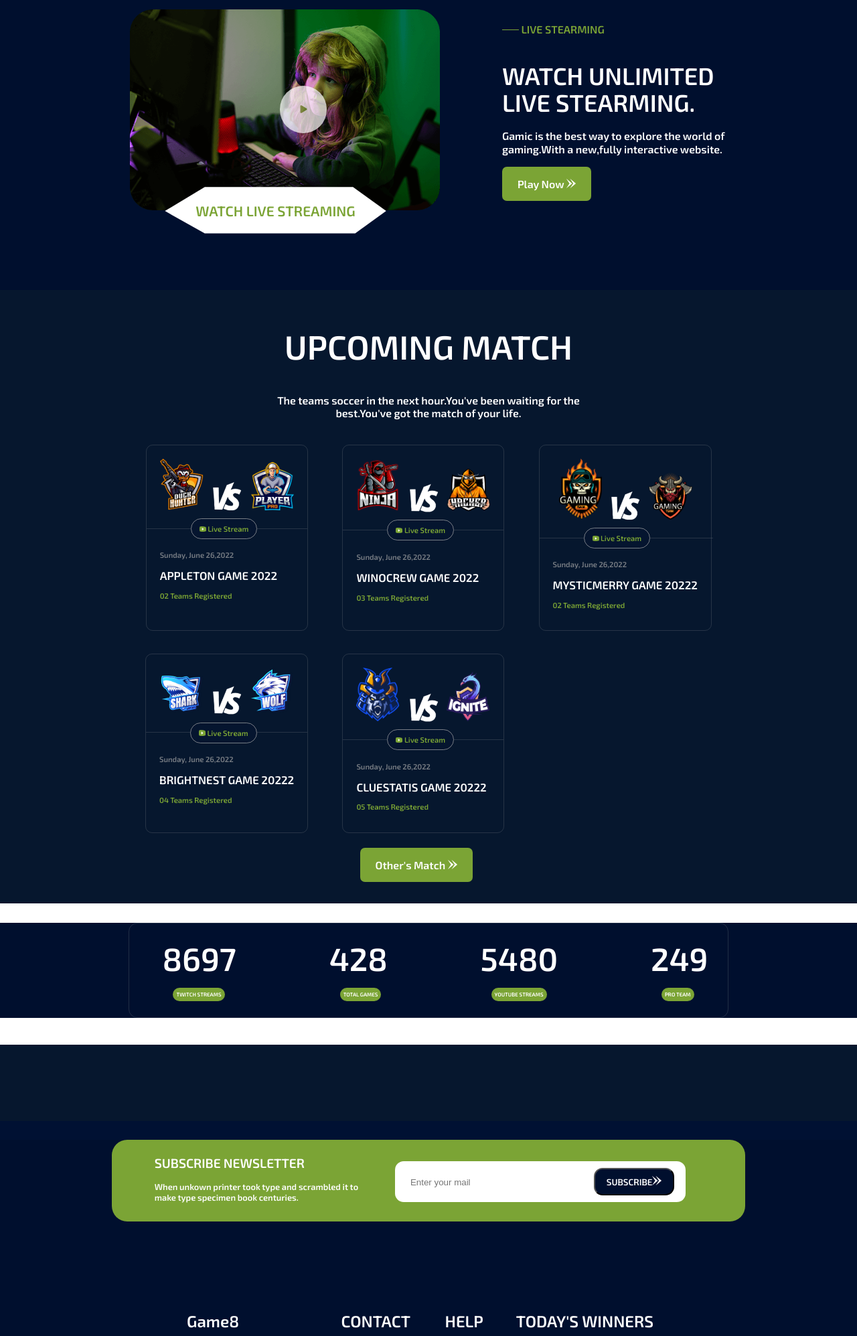
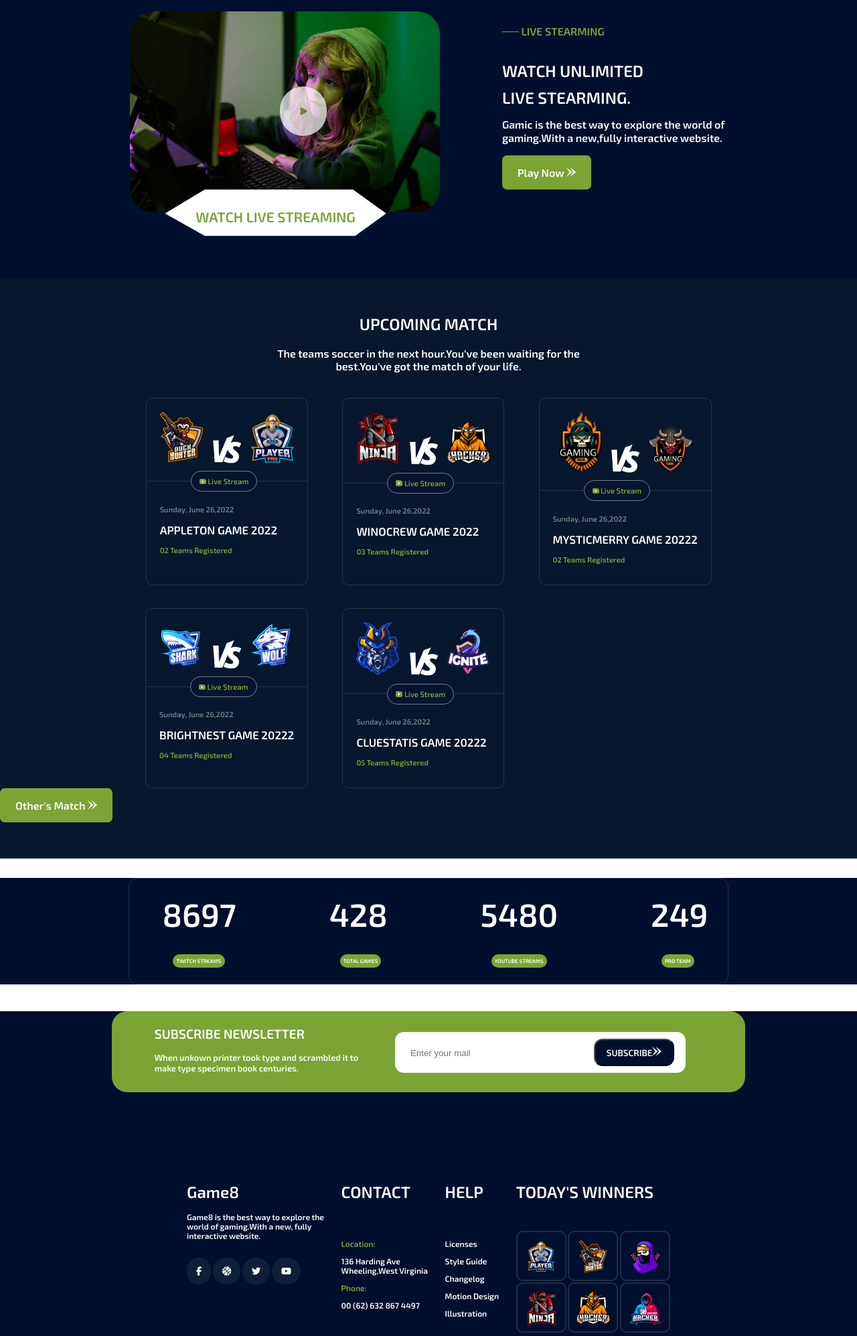
Before and after one commit to 007masterfate/task1, a plain HTML site: page index.html in a window 1280 px wide. Shown: the part 613-2608 px from the top of the page at 67% size. Drawn offline with Linux system fonts and the light colour scheme.

Commit message:
Update index.html

```diff
--- a/index.html
+++ b/index.html
@@ -1,3 +1,5 @@
+<!DOCTYPE html>
+
 <html lang="en">
 
 <head>
@@ -11,15 +13,18 @@
     <link href="https://fonts.googleapis.com/css2?family=Exo+2:wght@600&display=swap" rel="stylesheet">
     <script src="https://kit.fontawesome.com/8f76a8ccb5.js" crossorigin="anonymous"></script>
     <link rel="icon" href="images/favicon.ico">
+
     <link rel="stylesheet" href="styles.css">
 </head>
 
 <body>
     <!-- Intro Section -->
-    <header id="intro">
+    <header id="intro" >
         <!-- nav bar -->
         <div class="intro-nav intro-navflex ">
             <h1 class="intro-h1">Game8</h1>
+            <div>
+
             <button class="button bg-green"><a href="#">HOME</a></button>
             <button class="button"><a href="#">SHOP</a></button>
             <select name="pages" class="pages">
@@ -30,6 +35,8 @@
             </select>
             <button class="button"><a href="#">BLOG</a></button>
             <button class="button bg-green"><a href="#">CONTACT</a></button>
+            </div>
+
             <div class="inline-blo intro-sub">
                 <button class="button"><i class="fa-solid fa-cart-shopping"></i></button>
                 <button class="button bg-green"><a href="#">JOIN NOW <img class="arrow" src="images/Arrows.png"
@@ -39,7 +46,7 @@
         <!-- intro part -->
         <div class="intro-flex">
             <!-- intro content -->
-            <div style="display: inline-block" class="intro-left">
+            <div class="inline-blo intro-left">
                 <p class="color">ANY WHERE <i class="fa-solid fa-star"></i> ANY TIME </p>
                 <h1 style="font-size: 50px;">GAME WITH<br> LIVESTEARMING</h1>
 
@@ -53,7 +60,7 @@
             </div>
 
             <!-- intro pic -->
-            <div class="intro-right" style="display: inline-block;margin-left: 100px;"><img src="images/warzone.png"
+            <div class="intro-right" ><img src="images/warzone.png"
                     alt=""></div>
         </div>
     </header>
@@ -61,12 +68,11 @@
     <!-- Live streaming section -->
     <section id="live-sec">
         <!-- Left Part image -->
-        <div class="inline-blo" style="    margin-left: -182px;">
+        <div class="inline-blo move">
             <img src="images/livestream.png" alt="Kid Gaming" class="live-img">
             <span><button class="play live"><i class="fa-solid fa-play color"></i> </button></span>
 
-            <button class="watch-button"><a href="#" style="position: relative;
-    bottom: 5px;" class="color">WATCH LIVE STREAMING</a></button>
+            <button class="watch-button"><a href="#" class="color">WATCH LIVE STREAMING</a></button>
         </div>
 
         <!-- Right Part Content -->
@@ -74,7 +80,7 @@
             <hr>
             <p class="color text">
                 LIVE STEARMING</p>
-            <h1 style="font-size: 36px;">WATCH UNLIMITED <br><br> LIVE STEARMING.</h1>
+            <h1 >WATCH UNLIMITED <br><br> LIVE STEARMING.</h1>
             <p>Gamic is the best way to explore the world of <br> gaming.With a new,fully interactive website.</p>
             <button class="play_now bg-green"><a href="#">Play Now <img class="arrow" src="images/Arrows.png"
                         alt=""></a></button>
@@ -84,7 +90,7 @@
     <!-- Upcoming Matches section -->
     <section id="upcoming">
         <div class="upcoming-1">
-            <h1 style="font-size:50px;">UPCOMING MATCH</h1>
+            <h1>UPCOMING MATCH</h1>
             <p>The teams soccer in the next hour.You've been waiting for the <br> best.You've got the match of your
                 life.</p>
 
@@ -179,7 +185,7 @@
             </div>
         </div>
 
-        <button class="play_now bg-green" style="position: relative;left: 42%;top: 22px;"><a href="#">Other's Match <img class="arrow" src="images/Arrows.png" alt=""></a></button>
+        <button class="play_now bg-green play-button"><a href="#">Other's Match <img class="arrow" src="images/Arrows.png" alt=""></a></button>
 
     </section>
 
@@ -207,12 +213,10 @@
         </div>
     </section>
 
-    <section>
-        <div style="padding: 57px;
-        background-color: #06172e;"></div>
-        <div style="    padding: 14px;
-        background-color: #001133;"></div>
-    </section>
+    <div class="demo">
+        <div></div>
+        <div></div>
+    </div>
 
     <!-- Ending Section -->
     <section id="ending">
@@ -239,7 +243,7 @@
         <div class="footer-flex">
             <div class="footer-sub">
                 <h1>Game8</h1>
-                <p style="line-height: 2;">Game8 is the best way to explore the <br>world of gaming.With a new, fully <br>interactive website.
+                <p class="sty">Game8 is the best way to explore the <br>world of gaming.With a new, fully <br>interactive website.
                 </p><br>
                 <button class="end-img"><a href="#"><i class="fa-brands fa-facebook-f "></i></a></button>
                 <button class="end-img"><a href="#"><i class="fa-solid fa-basketball"></i></i></a></button>
```
